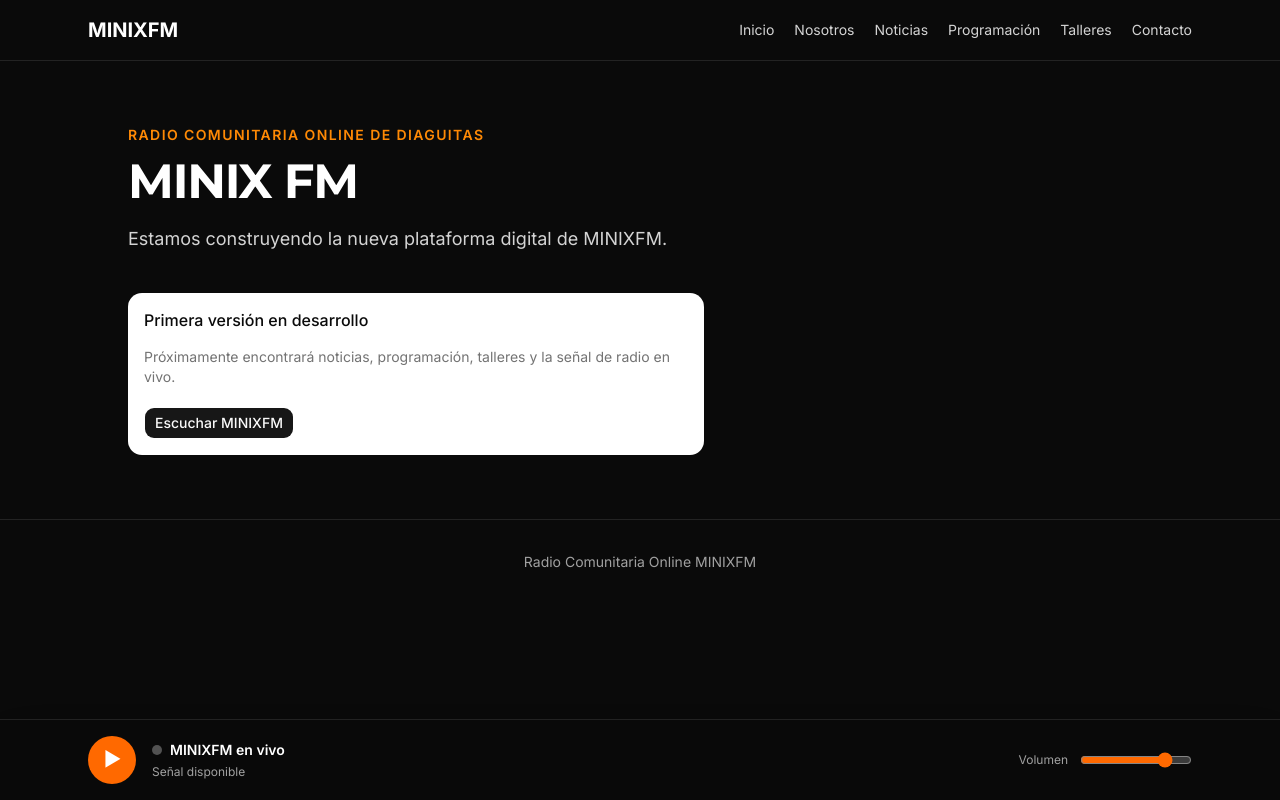
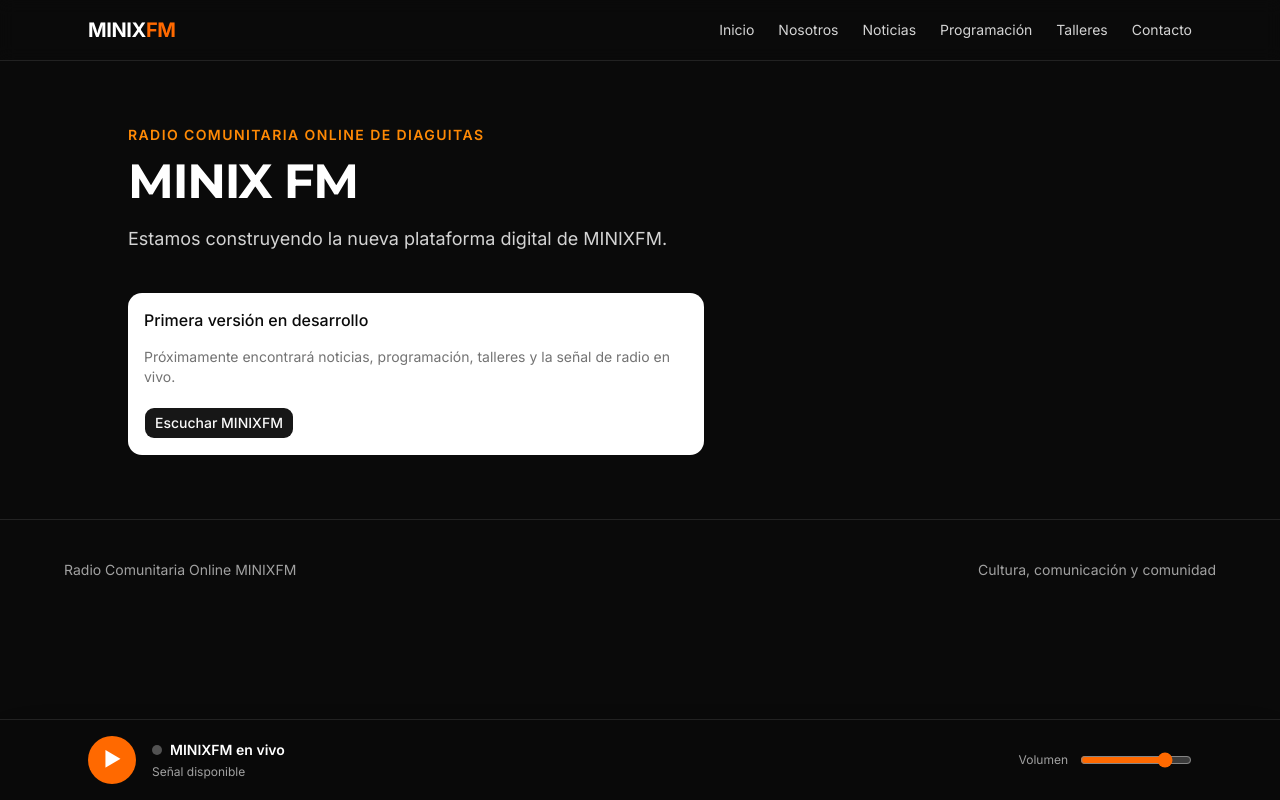
Before and after one commit to asarzov/minixfm2026, a Next.js app: page / in a window 1280 px wide. Built offline with nearby package versions, Linux system fonts and the light colour scheme; no server answers.

Commit message:
feat: add responsive public navigation

```diff
--- a/src/app/(public)/layout.tsx
+++ b/src/app/(public)/layout.tsx
@@ -1,5 +1,34 @@
 import Link from "next/link"
+
 import { AudioPlayer } from "@/components/player/audio-player"
+import { MobileNavigation } from "@/components/public/mobile-navigation"
+
+const navigationItems = [
+  {
+    href: "/",
+    label: "Inicio",
+  },
+  {
+    href: "/nosotros",
+    label: "Nosotros",
+  },
+  {
+    href: "/noticias",
+    label: "Noticias",
+  },
+  {
+    href: "/programacion",
+    label: "Programación",
+  },
+  {
+    href: "/talleres",
+    label: "Talleres",
+  },
+  {
+    href: "/contacto",
+    label: "Contacto",
+  },
+]
 
 export default function PublicLayout({
   children,
@@ -8,27 +37,53 @@ export default function PublicLayout({
 }>) {
   return (
     <div className="min-h-screen bg-neutral-950 pb-24 text-white">
-      <header className="border-b border-white/10">
+      <header className="sticky top-0 z-40 border-b border-white/10 bg-neutral-950/90 backdrop-blur">
         <div className="mx-auto flex max-w-6xl items-center justify-between px-6 py-4">
-          <Link href="/" className="text-xl font-bold">
-            MINIXFM
+          <Link
+            href="/"
+            className="font-bold tracking-tight text-white"
+            aria-label="Ir al inicio de MINIXFM"
+          >
+            <span className="text-xl">
+              MINIX
+            </span>
+
+            <span className="text-xl text-orange-500">
+              FM
+            </span>
           </Link>
 
-          <nav className="flex gap-5 text-sm text-neutral-300">
-            <Link href="/">Inicio</Link>
-            <Link href="/nosotros">Nosotros</Link>
-            <Link href="/noticias">Noticias</Link>
-            <Link href="/programacion">Programación</Link>
-            <Link href="/talleres">Talleres</Link>
-            <Link href="/contacto">Contacto</Link>
+          <nav
+            className="hidden items-center gap-6 text-sm text-neutral-300 md:flex"
+            aria-label="Navegación principal"
+          >
+            {navigationItems.map((item) => (
+              <Link
+                key={item.href}
+                href={item.href}
+                className="transition-colors hover:text-orange-400"
+              >
+                {item.label}
+              </Link>
+            ))}
           </nav>
+
+          <MobileNavigation />
         </div>
       </header>
 
       {children}
 
-      <footer className="border-t border-white/10 px-6 py-8 text-center text-sm text-neutral-400">
-        Radio Comunitaria Online MINIXFM
+      <footer className="border-t border-white/10 px-6 py-10">
+        <div className="mx-auto flex max-w-6xl flex-col gap-3 text-center text-sm text-neutral-400 sm:flex-row sm:items-center sm:justify-between sm:text-left">
+          <p>
+            Radio Comunitaria Online MINIXFM
+          </p>
+
+          <p>
+            Cultura, comunicación y comunidad
+          </p>
+        </div>
       </footer>
 
       <AudioPlayer />
--- /dev/null
+++ b/src/components/public/mobile-navigation.tsx
@@ -0,0 +1,117 @@
+"use client"
+
+import { useEffect, useState } from "react"
+import Link from "next/link"
+import { usePathname } from "next/navigation"
+
+import { Button } from "@/components/ui/button"
+import {
+  Sheet,
+  SheetContent,
+  SheetDescription,
+  SheetHeader,
+  SheetTitle,
+  SheetTrigger,
+} from "@/components/ui/sheet"
+
+const navigationItems = [
+  {
+    href: "/",
+    label: "Inicio",
+  },
+  {
+    href: "/nosotros",
+    label: "Nosotros",
+  },
+  {
+    href: "/noticias",
+    label: "Noticias",
+  },
+  {
+    href: "/programacion",
+    label: "Programación",
+  },
+  {
+    href: "/talleres",
+    label: "Talleres",
+  },
+  {
+    href: "/contacto",
+    label: "Contacto",
+  },
+]
+
+export function MobileNavigation() {
+  const pathname = usePathname()
+  const [open, setOpen] = useState(false)
+
+  useEffect(() => {
+    setOpen(false)
+  }, [pathname])
+
+  function isActive(href: string) {
+    if (href === "/") {
+      return pathname === "/"
+    }
+
+    return pathname.startsWith(href)
+  }
+
+  return (
+    <Sheet open={open} onOpenChange={setOpen}>
+      <SheetTrigger asChild>
+        <Button
+          type="button"
+          variant="outline"
+          size="icon"
+          className="border-white/15 bg-transparent text-white hover:bg-white/10 hover:text-white md:hidden"
+          aria-label="Abrir menú principal"
+        >
+          <span aria-hidden="true" className="text-xl leading-none">
+            ☰
+          </span>
+        </Button>
+      </SheetTrigger>
+
+      <SheetContent
+        side="right"
+        className="border-white/10 bg-neutral-950 text-white"
+      >
+        <SheetHeader className="text-left">
+          <SheetTitle className="text-white">
+            MINIXFM
+          </SheetTitle>
+
+          <SheetDescription className="text-neutral-400">
+            Radio Comunitaria Online
+          </SheetDescription>
+        </SheetHeader>
+
+        <nav
+          className="mt-8 flex flex-col gap-2"
+          aria-label="Navegación móvil"
+        >
+          {navigationItems.map((item) => (
+            <Link
+              key={item.href}
+              href={item.href}
+              className={`rounded-lg px-4 py-3 text-base font-medium transition-colors ${
+                isActive(item.href)
+                  ? "bg-orange-500 text-white"
+                  : "text-neutral-300 hover:bg-white/10 hover:text-white"
+              }`}
+            >
+              {item.label}
+            </Link>
+          ))}
+        </nav>
+
+        <div className="mt-10 border-t border-white/10 pt-6">
+          <p className="text-sm leading-6 text-neutral-400">
+            Cultura, comunicación y participación comunitaria.
+          </p>
+        </div>
+      </SheetContent>
+    </Sheet>
+  )
+}
```
